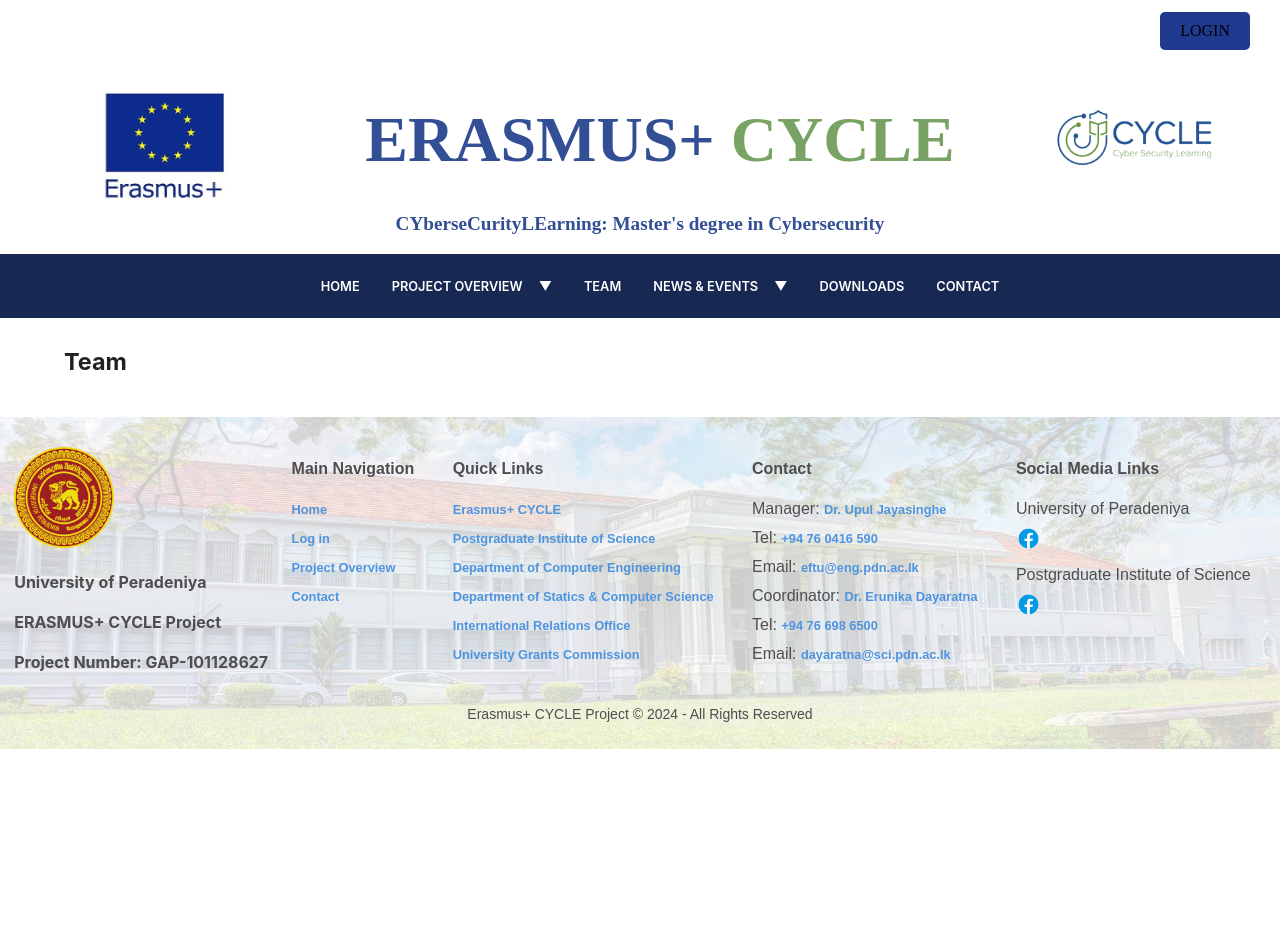
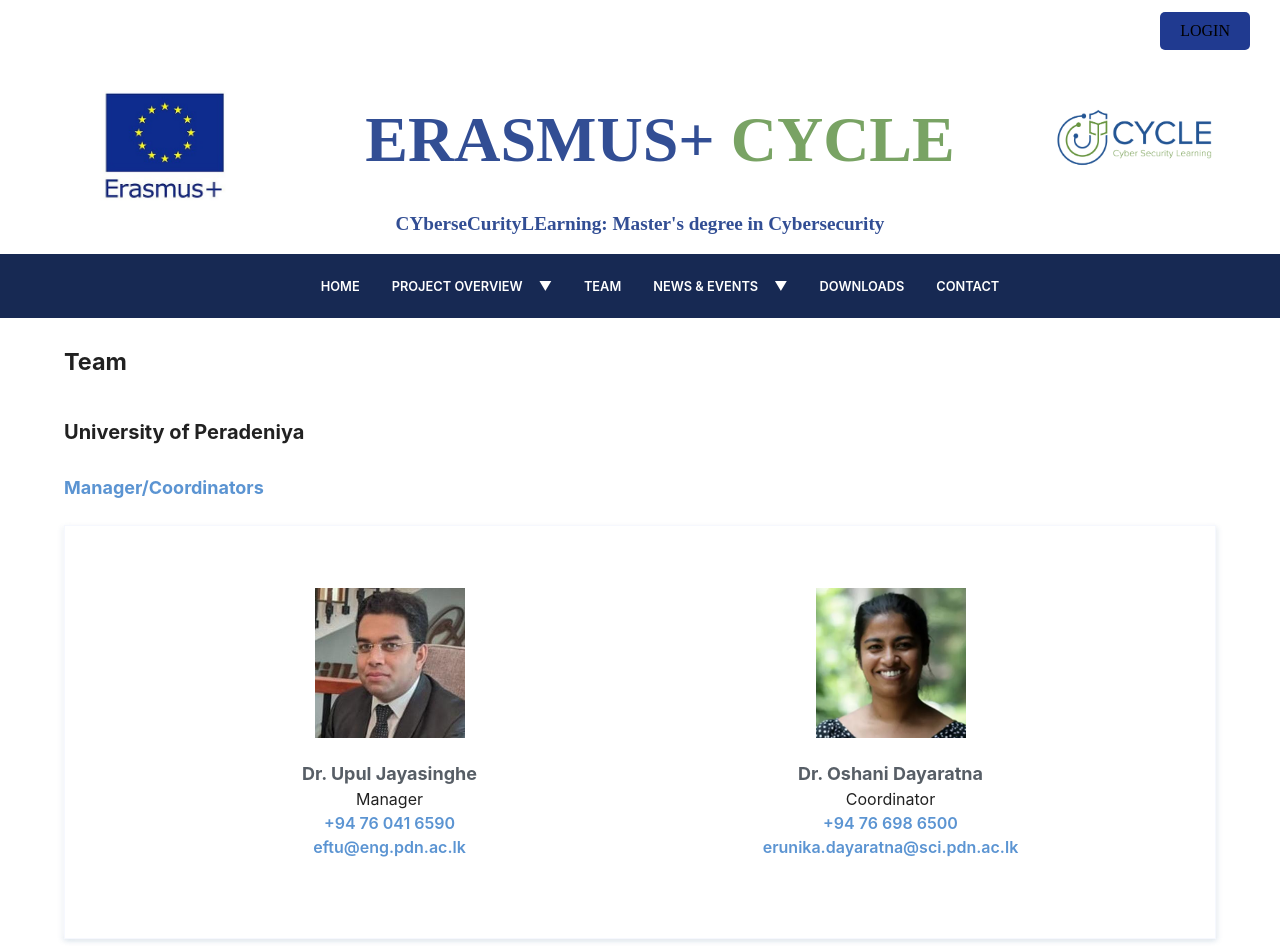
Before and after one commit to cepdnaclk/e20-co225-Erasmus-plus-Project-Web-and-MIS, a React (Vite) app in the folder front-end/: page /team in a window 1280 px wide. Shown: the top 952 px of the page. Before the commit the page ends 800 px from the top, so only its background shows below. Built offline with nearby package versions, Linux system fonts and the light colour scheme.

Commit message:
Team page updated
Team page updated with the  CYCLE project UoP Members

```diff
--- a/front-end/src/Pages/Team.jsx
+++ b/front-end/src/Pages/Team.jsx
@@ -1,9 +1,211 @@
+import DrUpulJayasinghe from '../assets/upul-jayasinghe.jpg';
+import DrErunikaDayaratna from '../assets/erunika-dayaratna.jpg';
+import TeamProfilePic from '../assets/TeamProfilePic.png';
+
 function Team() {
   return(
     <>
-    <div className = "Team">
-    <h3>Team</h3>
-  </div>
+    {/* Page title */}
+    <div className = "TeamTitle">
+      <h3>Team</h3>
+    </div>
+
+    {/* UoP Team Members */}
+    <div className = "UoPTeam">
+
+    <div className = "UoPTeamTitle">
+      <h4>University of Peradeniya</h4>
+    </div>
+
+
+    <div className = "TeamSubTitle">
+      <h4>Manager/Coordinators</h4>
+    </div>
+
+
+    <div className = "TeamCards">
+    <div className = "TeamCard">
+    <img className="TeamProfilePic" src={DrUpulJayasinghe} alt="DrUpulJayasinghe"/>
+      <ul>
+        <li className = "TeamMemberName">Dr. Upul Jayasinghe</li>
+        <li>Manager</li>
+        <li><a href="tel:+94760416590">+94 76 041 6590</a></li>
+        <li><a href="mailto:eftu@eng.pdn.ac.lk">eftu@eng.pdn.ac.lk</a></li>
+      </ul>
+    </div>
+
+    <div className = "TeamCard">
+    <img className="TeamProfilePic" src={DrErunikaDayaratna} alt="DrErunikaDayaratna"/>
+      <ul>
+        <li className = "TeamMemberName">Dr. Oshani Dayaratna</li>
+        <li>Coordinator</li>
+        <li><a href="tel:+94766986500">+94 76 698 6500</a></li>
+        <li><a href="mailto:erunika.dayaratna@sci.pdn.ac.lk">erunika.dayaratna@sci.pdn.ac.lk</a></li>
+      </ul>
+    </div>
+    </div>
+
+    <div className = "TeamSubTitle">
+      <h4>PGIS - Postgraduate Institute of Science</h4>
+    </div>
+
+    <div className = "TeamCards">
+    <div className = "TeamCard">
+    <img className="TeamProfilePic" src={TeamProfilePic} alt="TeamProfilePic"/>
+      <ul>
+        <li className = "TeamMemberName">Prof. HMTGA Pitawala, Director of PGIS</li>
+        <li>Administrator</li>
+        <li><a href="tel:+94703215056">+94 70 321 5056</a></li>
+        <li><a href="mailto:apitawala@sci.pdn.ac.lk">apitawala@sci.pdn.ac.lk</a></li>
+      </ul>
+    </div>
+    </div>
+
+    <div className = "TeamSubTitle">
+      <h4>Department of Computer Engineering</h4>
+    </div>
+
+    <div className = "TeamCards">
+    <div className = "TeamCard">
+    <img className="TeamProfilePic" src={TeamProfilePic} alt="TeamProfilePic"/>
+      <ul>
+        <li className = "TeamMemberName">Prof. Roshan Ragel</li>
+        <li>Teacher/Trainer /Researcher</li>
+        <li><a href="tel:+94773857755">+94 77 385 7755</a></li>
+        <li><a href="mailto:roshanr@eng.pdn.ac.lk">roshanr@eng.pdn.ac.lk</a></li>
+      </ul>
+    </div>
+
+    <div className = "TeamCard">
+    <img className="TeamProfilePic" src={TeamProfilePic} alt="TeamProfilePic"/>
+      <ul>
+        <li className = "TeamMemberName">Prof. Manjula Sandirigama</li>
+        <li>Teacher/Trainer /Researcher</li>
+        <li><a href="tel:+94777210546">+94 77 721 0546</a></li>
+        <li><a href="mailto:manjula.sandirigama@gmail.com">manjula.sandirigama@gmail.com</a></li>
+      </ul>
+    </div>
+
+    <div className = "TeamCard">
+    <img className="TeamProfilePic" src={DrUpulJayasinghe} alt="DrUpulJayasinghe"/>
+      <ul>
+        <li className = "TeamMemberName">Dr. Upul Jayasinghe</li>
+        <li>Teacher/Trainer /Researcher</li>
+        <li><a href="tel:+94760416590">+94 76 041 6590</a></li>
+        <li><a href="mailto:eftu@eng.pdn.ac.lk">eftu@eng.pdn.ac.lk</a></li>
+      </ul>
+    </div>
+
+    <div className = "TeamCard">
+    <img className="TeamProfilePic" src={TeamProfilePic} alt="TeamProfilePic"/>
+      <ul>
+        <li className = "TeamMemberName">Dr. Asitha Bandaranayake</li>
+        <li>Teacher/Trainer /Researcher</li>
+        <li><a href="tel:+94715117771">+94 71 511 7771</a></li>
+        <li><a href="mailto:asithab@eng.pdn.ac.lk">asithab@eng.pdn.ac.lk</a></li>
+      </ul>
+    </div>
+
+    <div className = "TeamCard">
+    <img className="TeamProfilePic" src={TeamProfilePic} alt="TeamProfilePic"/>
+      <ul>
+        <li className = "TeamMemberName">Dr. Namal Karunarathne</li>
+        <li>Teacher/Trainer /Researcher</li>
+        <li><a href="tel:+94768321333">+94 76 832 1333</a></li>
+        <li><a href="mailto:namal@eng.pdn.ac.lk">namal@eng.pdn.ac.lk</a></li>
+      </ul>
+    </div>
+
+    <div className = "TeamCard">
+    <img className="TeamProfilePic" src={TeamProfilePic} alt="TeamProfilePic"/>
+      <ul>
+        <li className = "TeamMemberName">Dr. Isuru Nawinne</li>
+        <li>Teacher/Trainer /Researcher</li>
+        <li><a href="tel:+94718495506">+94 71 849 5506</a></li>
+        <li><a href="mailto:isurunawinne@eng.pdn.ac.lk">isurunawinne@eng.pdn.ac.lk</a></li>
+      </ul>
+    </div>
+    </div>
+
+    <div className = "TeamSubTitle">
+      <h4>Department of Statistics & Computer Science</h4>
+    </div>
+
+    <div className = "TeamCards">
+    <div className = "TeamCard">
+    <img className="TeamProfilePic" src={TeamProfilePic} alt="TeamProfilePic"/>
+      <ul>
+        <li className = "TeamMemberName">Prof. Saluka Kodituwakku</li>
+        <li>Teacher/Trainer /Researcher</li>
+        <li><a href="tel:+94718446875">+94 71 844 6875</a></li>
+        <li><a href="mailto:salukak@sci.pdn.ac.lk">salukak@sci.pdn.ac.lk</a></li>
+      </ul>
+    </div>
+
+    <div className = "TeamCard">
+    <img className="TeamProfilePic" src={TeamProfilePic} alt="TeamProfilePic"/>
+      <ul>
+        <li className = "TeamMemberName">Prof. Amalka Pinidiyaarachchi</li>
+        <li>Teacher/Trainer /Researcher</li>
+        <li><a href="tel:+94718471071">+94 71 847 1071</a></li>
+        <li><a href="mailto:amalka.uop@gmail.com">amalka.uop@gmail.com</a></li>
+      </ul>
+    </div>
+
+    <div className = "TeamCard">
+    <img className="TeamProfilePic" src={TeamProfilePic} alt="TeamProfilePic"/>
+      <ul>
+        <li className = "TeamMemberName">Prof. Roshan D. Yapa</li>
+        <li>Teacher/Trainer /Researcher</li>
+        <li><a href="tel:+94718184896">+94 71 818 4896</a></li>
+        <li><a href="mailto:roshany@sci.pdn.ac.lk">roshany@sci.pdn.ac.lk</a></li>
+      </ul>
+    </div>
+
+    <div className = "TeamCard">
+    <img className="TeamProfilePic" src={TeamProfilePic} alt="TeamProfilePic"/>
+      <ul>
+        <li className = "TeamMemberName">Dr. Sachith P. Abeysundara</li>
+        <li>Teacher/Trainer /Researcher</li>
+        <li><a href="tel:+94774924770">+94 77 492 4770</a></li>
+        <li><a href="mailto:sachitha@sci.pdn.ac.lk">sachitha@sci.pdn.ac.lk </a></li>
+      </ul>
+    </div>
+
+    <div className = "TeamCard">
+    <img className="TeamProfilePic" src={DrErunikaDayaratna} alt="DrErunikaDayaratna"/>
+      <ul>
+        <li className = "TeamMemberName">Dr. Erunika Dayaratna</li>
+        <li>Teacher/Trainer /Researcher</li>
+        <li><a href="tel:+94766986500">+94 76 698 6500</a></li>
+        <li><a href="mailto:erunika.dayaratna@sci.pdn.ac.lk">erunika.dayaratna@sci.pdn.ac.lk</a></li>
+      </ul>
+    </div>
+
+    <div className = "TeamCard">
+    <img className="TeamProfilePic" src={TeamProfilePic} alt="TeamProfilePic"/>
+      <ul>
+        <li className = "TeamMemberName">Dr. Hakim Usoof</li>
+        <li>Teacher/Trainer /Researcher</li>
+        <li><a href="tel:+94777380760">+94 77 738 0760</a></li>
+        <li><a href="mailto:hakimu@gmail.com">hakimu@gmail.com</a></li>
+      </ul>
+    </div>
+
+    <div className = "TeamCard">
+    <img className="TeamProfilePic" src={TeamProfilePic} alt="TeamProfilePic"/>
+      <ul>
+        <li className = "TeamMemberName">Dr. Ruwan Nawarathna</li>
+        <li>Teacher/Trainer /Researcher</li>
+        <li><a href="tel:+94713982575">+94 71 398 2575</a></li>
+        <li><a href="mailto:ruwan.nawarathna@gmail.com">ruwan.nawarathna@gmail.com </a></li>
+      </ul>
+    </div>
+
+    </div>
+
+    </div>
+
     </>
   );
 }
--- a/front-end/src/components/Team.css
+++ b/front-end/src/components/Team.css
@@ -1,7 +1,85 @@
-.Team{
+.TeamTitle {
     margin-top: 2%;
     margin-left: 5%;
     text-align: left;
     margin-bottom: 3%;
     font-size: 20px;
 }
+
+.UoPTeamTitle {
+    margin-left: 5%;
+    text-align: left;
+    margin-bottom: 1%;
+    font-size: 20px;
+}
+
+.TeamSubTitle {
+    margin-left: 5%;
+    text-align: left;
+    margin-bottom: 1%;
+    font-size: 18px;
+    color: hsl(211, 57%, 59%);
+}
+
+.TeamCards {
+    border: 1px solid hsl(222, 83%, 98%);
+    box-shadow: 2px 2px 5px rgba(63, 108, 148, 0.1),
+                -2px -2px 5px rgba(255, 255, 255, 0.7),
+                2px -2px 5px rgba(255, 255, 255, 0.7),
+                -2px 2px 5px rgba(63, 108, 148, 0.1);
+    padding: 20px;
+    display: center;
+    background-color: hsl(0, 0%, 100%);;
+    margin-left: 5%;
+    margin-right: 5%;
+    margin-bottom: 5%;
+    text-align: center;
+}
+
+.TeamCard {
+    /* border: 1px solid hsl(222, 83%, 98%); */
+    /*border-radius: 20px;*/
+    /* box-shadow: 2px 2px 5px rgba(63, 108, 148, 0.1),
+                -2px -2px 5px rgba(255, 255, 255, 0.7),
+                2px -2px 5px rgba(255, 255, 255, 0.7),
+                -2px 2px 5px rgba(63, 108, 148, 0.1); */
+    padding: 20px;
+    display: inline-block;
+    background-color: hsl(0, 0%, 100%);;
+    margin-left: 5%;
+    margin-right: 5%;
+    margin-bottom: 2%;
+    margin-top: 2%;
+    text-align: center;
+    width: 350px;
+    height: 100%;
+}
+
+.TeamCard a{
+    color: hsl(211, 57%, 59%); /* Default link color */
+    text-decoration: none;
+    font-size: 16px;
+}
+
+.TeamCard a:hover{
+    color: hsl(211, 60%, 67%); /* Default link color */
+    text-decoration: none;
+    font-size: 16px;
+}
+
+.TeamCard ul{
+    list-style-type: none;
+    font-size: 16px;
+    padding: 0;
+}
+
+.TeamProfilePic{
+    width: 150px;
+    height: auto;
+}
+
+.TeamMemberName{
+    font-weight: bold;
+    color:hsl(212, 8%, 37%);
+    font-size: 18px;
+}
```
Also changed, not shown: front-end/src/assets/TeamProfilePic.png (added).
